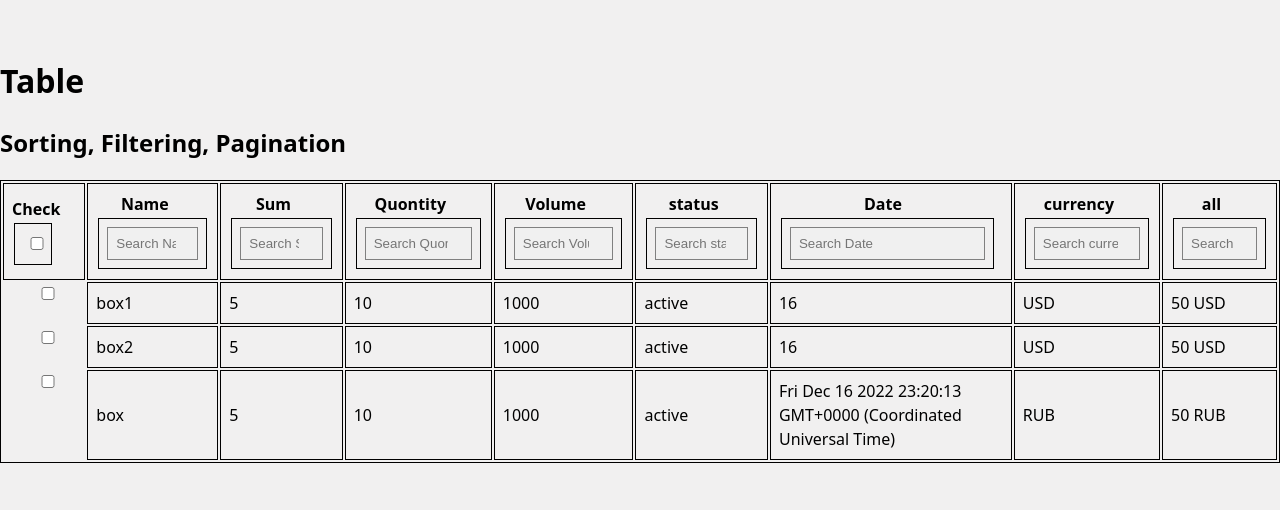
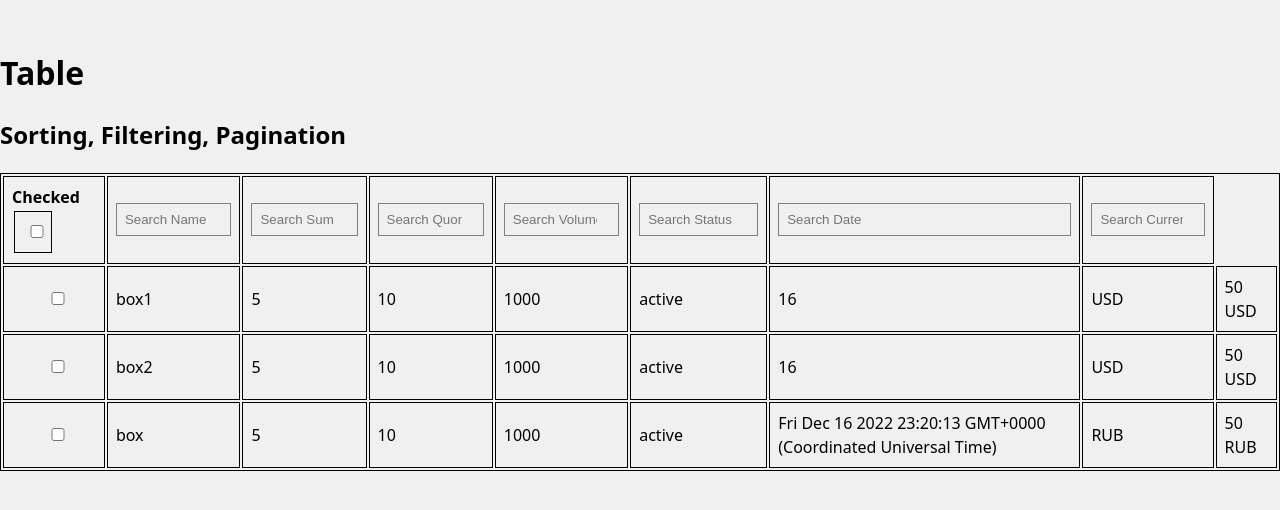
Before and after one commit to lismgmk/custom-table, a React app: page / in a window 1280 px wide. Shown: the part 140-650 px from the top of the page. Built offline with nearby package versions, Linux system fonts and the light colour scheme.

Commit message:
fix filter

```diff
--- a/package.json
+++ b/package.json
@@ -45,6 +45,7 @@
   },
   "dependencies": {
     "@types/react-redux": "^7.1.24",
+    "nanoid": "^4.0.0",
     "react": "^18.2.0",
     "react-dom": "^18.2.0"
   }
--- a/src/components/Table.tsx
+++ b/src/components/Table.tsx
@@ -1,200 +1,156 @@
-import React, { useMemo, useState } from 'react';
+import { nanoid } from 'nanoid';
+import React, { useEffect, useMemo, useState } from 'react';
 import { useSelector } from 'react-redux';
 import { useAppDispatch } from '../redux/hooks/reduxHooks';
 import { currentBodyRowsSlice } from '../redux/slices/currentBodyRows';
 import { RootState } from '../redux/store';
-import { IColumn, IData } from './dto/data.interface';
-import { filterRows, paginateRows, sortRows } from './helper';
-import Pagination from './Pagination';
+import { IRows } from './dto/data.interface';
+
+const columns = [
+  { rowName: 'name', label: 'Name' },
+  { rowName: 'sum', label: 'Sum' },
+  { rowName: 'qty', label: 'Quontity' },
+  { rowName: 'volume', label: 'Volume' },
+  { rowName: 'status', label: 'Status' },
+  { rowName: 'delivery_date', label: 'Date' },
+  { rowName: 'currency', label: 'Currency' },
+];
 
 const Table = () => {
+  const [checkBoxOne, setCheckBoxOne] = useState<{ [key: string]: boolean }>(
+    {},
+  );
   const dispatch = useAppDispatch();
   const redux = useSelector((state: RootState) => state.currentBodyRows);
-  // console.log(rowsRedux.allFilteredRows, ';;;;;');
+  const [filters, setFilters] = useState<{
+    [key: string]: string;
+  }>({});
+  const [mainCheck, setMainCheck] = useState<boolean>(false);
+  useEffect(() => {
+    console.log(filters, 'enter');
 
-  // const { columns, rows } = props;
-  // const [activePage, setActivePage] = useState(1);
-  // const [filters, setFilters] = useState({});
-  // const [sort, setSort] = useState({ order: 'asc', orderBy: 'id' });
-  // const rowsPerPage = 3;
+    dispatch(currentBodyRowsSlice.actions.filterRows(filters));
+  }, [filters]);
 
-  // const filteredRows = useMemo(
-  //   () => filterRows(rows, filters),
-  //   [rows, filters],
-  // );
-  // const sortedRows = useMemo(
-  //   () => sortRows(filteredRows, sort),
-  //   [filteredRows, sort],
-  // );
-  // const calculatedRows = paginateRows(sortedRows, activePage, rowsPerPage);
+  const initialCheckBox = () => {
+    const fullCheck: { [key: string]: boolean } = {};
+    Object.keys(redux.allFilteredRows).forEach((el) => {
+      fullCheck[el] = mainCheck;
+    });
+    return fullCheck;
+  };
 
-  // const count = filteredRows.length;
-  // const totalPages = Math.ceil(count / rowsPerPage);
+  // useEffect(() => {
+  //   setCheckBoxOne(initialCheckBox());
+  // }, [redux]);
 
-  // const handleSearch = (value: string, accessor: string) => {
-  //   setActivePage(1);
+  useEffect(() => {
+    setCheckBoxOne(initialCheckBox());
+  }, [mainCheck]);
 
-  //   if (value) {
-  //     setFilters((prevFilters) => ({
-  //       ...prevFilters,
-  //       [accessor]: value,
-  //     }));
-  //   } else {
-  //     setFilters((prevFilters) => {
-  //       const updatedFilters = { ...prevFilters };
-  //       // delete updatedFilters[accessor];
+  useEffect(() => {
+    dispatch(currentBodyRowsSlice.actions.setFilter(checkBoxOne));
+  }, [checkBoxOne]);
 
-  //       return updatedFilters;
-  //     });
-  //   }
-  // };
+  const handlerMainCheck = useMemo(
+    () => (checked: boolean) => {
+      setMainCheck(checked);
+    },
+    [],
+  );
+  const handlerOneCheck = (checked: boolean, key: string) => {
+    if (checked) {
+      setCheckBoxOne((previos) => ({
+        ...previos,
+        [key]: checked,
+      }));
+    } else {
+      setCheckBoxOne((prevFilters) => {
+        const updatedFilters = { ...prevFilters };
+        delete updatedFilters[key];
+        return updatedFilters;
+      });
+    }
+  };
+  console.log(checkBoxOne, 'checkbox');
 
-  // const handleSort = (accessor: any) => {
-  //   setActivePage(1);
-  //   setSort((prevSort) => ({
-  //     order:
-  //       prevSort.order === 'asc' && prevSort.orderBy === accessor
-  //         ? 'desc'
-  //         : 'asc',
-  //     orderBy: accessor,
-  //   }));
-  // };
+  const handleSearch = (value: string, key: string) => {
+    // setActivePage(1);
 
-  // const clearAll = () => {
-  //   setSort({ order: 'asc', orderBy: 'id' });
-  //   setActivePage(1);
-  //   setFilters({});
-  // };
-
+    if (value) {
+      setFilters((prevFilters) => ({
+        ...prevFilters,
+        [key]: value,
+      }));
+    } else {
+      setFilters((prevFilters) => {
+        const updatedFilters = { ...prevFilters };
+        delete updatedFilters[key];
+        return updatedFilters;
+      });
+    }
+  };
   return (
     <>
       <table>
         <thead>
           <tr>
-            {Object.entries(redux.filters).map(([key, value], index) => {
-              return (
-                <th id={key} key={index}>
-                  <span>{value.label}</span>
+            <th>
+              <span>Checked</span>
               <th>
                 <input
-                      type={value.type}
-                      placeholder={`Search ${value.label}`}
-                      value={value.searchValue}
-                      checked={value.checked}
-                      onChange={(event) =>
-                        dispatch(
-                          currentBodyRowsSlice.actions.filterRows({
-                            [key]: event.target.value,
-                          }),
-                        )
-                      }
+                  type='checkbox'
+                  checked={mainCheck}
+                  onChange={(event) => handlerMainCheck(event.target.checked)}
                 />
               </th>
-
-                  {/* <button onClick={() => handleSort(column.accessor)}>
-                    {sortIcon()}
-                  </button> */}
             </th>
-              );
-            })}
-            {/* {Object.entries(redux.filters).map((column) => {
-              const sortIcon = () => {
-                if (column.accessor === sort.orderBy) {
-                  if (sort.order === 'asc') {
-                    return '⬆️';
-                  }
-                  return '⬇️';
-                } else {
-                  return '️↕️';
-                }
-              };
+            {columns.map((column) => {
               return (
-                <th key={column.accessor}>
-                  <span>{column.label}</span>
-                  <button onClick={() => handleSort(column.accessor)}>
-                    {sortIcon()}
-                  </button>
-                </th>
-              );
-            })} */}
-          </tr>
-          {/* <tr>
-            {columns.map((column, index: number) => {
-              // {columns.map((column, index: number) => {
-              return (
-                <th key={index}>
+                <th key={column.rowName}>
                   <input
-                    key={`${column.accessor}-search`}
                     type='search'
                     placeholder={`Search ${column.label}`}
-                    // value={filters[column.accessor]}
+                    value={filters[column.rowName]}
                     onChange={(event) =>
-                      handleSearch(event.target.value, column.accessor)
+                      handleSearch(event.target.value, column.rowName)
                     }
                   />
                 </th>
               );
             })}
-          </tr> */}
+          </tr>
         </thead>
         <tbody>
-          {Object.entries(redux.allFilteredRows).map(([key, value], index) => {
+          {Object.entries(redux.allFilteredRows).map(([key, value]) => {
             return (
-              <tr id={key} key={key}>
+              <tr
+                id={key}
+                key={`${key}_row`}
+                style={{ color: checkBoxOne[key] ? 'red' : 'black' }}
+              >
                 {Object.entries(value).map(([key2, val2]) => {
-                  if (key2 === 'checked') {
+                  if (key2 === 'id') {
                     return (
+                      <td key={`${key}_checkbox`}>
                         <input
-                        key={index + 12}
                           type='checkbox'
-                        checked={val2}
+                          checked={checkBoxOne[key]}
                           onChange={(event) =>
-                          dispatch(
-                            currentBodyRowsSlice.actions.filterRows({
-                              [key]: event.target.value,
-                            }),
-                          )
+                            handlerOneCheck(event.target.checked, key)
                           }
                         />
+                      </td>
                     );
-                  }
-                  if (key2 !== 'id') {
-                    return <td key={index + 100}>{val2}</td>;
+                  } else {
+                    return <td key={`${key}_checkbox`}>{val2}</td>;
                   }
                 })}
               </tr>
             );
           })}
-          {/*
-          {rowsRedux.allFilteredRows.map((row, index1: number) => {
-            return (
-              <tr key={index1}>
-                {Object.values(row).map((el, index) => {
-                  return <td key={index + 100}>{el}</td>;
-                })}
-              </tr>
-            );
-          })} */}
         </tbody>
       </table>
-
-      {/* {count > 0 ? (
-        <Pagination
-          activePage={activePage}
-          count={count}
-          rowsPerPage={rowsPerPage}
-          totalPages={totalPages}
-          setActivePage={setActivePage}
-        />
-      ) : (
-        <p>No data found</p>
-      )} */}
-
-      {/* <div>
-        <p>
-          <button onClick={clearAll}>Clear all</button>
-        </p>
-      </div> */}
     </>
   );
 };
--- a/src/components/dto/data.interface.ts
+++ b/src/components/dto/data.interface.ts
@@ -22,7 +22,6 @@ export interface IRows {
   name?: string;
   delivery_date?: string;
   currency?: string;
-  checked?: boolean;
   all?: string;
 }
 
@@ -31,7 +30,6 @@ export interface IData {
 }
 
 export enum EnNameColumns {
-  checked = 'checked',
   name = 'name',
   sum = 'sum',
   qty = 'qty',
--- a/src/redux/slices/currentBodyRows.ts
+++ b/src/redux/slices/currentBodyRows.ts
@@ -20,57 +20,15 @@ import { orderKey } from '../../components/helpers/orderHelper';
 const initialState: {
   allRows: IData;
   allFilteredRows: IData;
-  filters: IFilters;
+  filters: { [key: string]: boolean };
   // filters: IData;
-  sort: ISort;
-  activePage: number;
-  rowsPerPage: number;
+  // sort: ISort;
+  // activePage: number;
+  // rowsPerPage: number;
 } = {
   allRows: {},
   allFilteredRows: {},
-  filters: {
-    checked: {
-      label: 'Check',
-      type: 'checkbox',
-      checked: false,
-    },
-    name: {
-      label: 'Name',
-      searchValue: '',
-      type: 'search',
-    },
-    sum: { label: 'Sum', searchValue: '', type: 'number' },
-    qty: { label: 'Quontity', searchValue: '', type: 'number' },
-    volume: {
-      label: 'Volume',
-      searchValue: '',
-      type: 'number',
-    },
-    status: {
-      label: 'status',
-      searchValue: '',
-      type: 'search',
-    },
-    delivery_date: {
-      label: 'Date',
-      searchValue: '',
-      type: 'search',
-    },
-    currency: {
-      label: 'currency',
-      searchValue: '',
-      type: 'search',
-    },
-    all: {
-      label: 'all',
-      searchValue: '',
-      type: 'search',
-    },
-  },
-  sort: { order: 'asc', orderBy: 'delivery_date' },
-
-  activePage: 1,
-  rowsPerPage: 0,
+  filters: {},
 };
 
 export const currentBodyRowsSlice = createSlice({
@@ -88,7 +46,6 @@ export const currentBodyRowsSlice = createSlice({
         const all = `${el.qty * el.sum} ${el.currency}`;
         initialState[el.id] = {
           ...orderKey(el),
-          checked: false,
           all,
         };
       });
@@ -96,22 +53,8 @@ export const currentBodyRowsSlice = createSlice({
       state.allFilteredRows = initialState;
     },
 
-    switchAllChecked: (state, action: { payload: { switch: boolean } }) => {
-      state.filters.checked.checked = action.payload.switch;
-      Object.keys(state.allFilteredRows).forEach((el) => {
-        state.allFilteredRows[el] = {
-          ...state.allFilteredRows[el],
-          checked: false,
-        };
-      });
-    },
-
-    switchOneChecked: (
-      state,
-      action: { payload: { switch: boolean; id: string } },
-    ) => {
-      state.filters.checked.checked = false;
-      state.allFilteredRows[action.payload.id].checked = action.payload.switch;
+    setFilter: (state, action: { payload: { [key: string]: boolean } }) => {
+      state.filters = action.payload;
     },
 
     filterRows: (
@@ -119,49 +62,42 @@ export const currentBodyRowsSlice = createSlice({
       action: {
         payload: {
           [key in EnNameColumns]?: string;
-          // status?: boolean;
-          // sum?: number;
-          // qty?: number;
-          // volume?: number;
-          // name?: string;
-          // delivery_date?: string;
-          // currency?: string;
         };
       },
     ) => {
       const payloadArr = Object.keys(action.payload);
-      if (isEmpty(action.payload)) {
-        state.allFilteredRows;
+      if (Object.keys(action.payload).length === 0) {
+        state.allFilteredRows = state.allRows;
       } else {
-        payloadArr.forEach((el: keyof Omit<IRows, 'id'>) => {
-          state.filters[el].searchValue = action.payload[el];
-          // state.filters[el].serchValue = action.payload[el];
-        });
-        const filteredState: IData = {};
-        Object.entries(state.allFilteredRows).forEach(([rowKey, rowValue]) => {
+        let filteredState: IData = {};
+        Object.entries(state.allRows).forEach(([rowKey, rowValue]) => {
           payloadArr.forEach((item: keyof Omit<IRows, 'id'>) => {
             const value = rowValue[item as keyof IRows];
             const searchValue = action.payload[item];
-            // if (isStrings(value)) {
-            //   return toLower(value).includes(toLower(searchValue));
-            // }
-            if (toLower(value).includes(toLower(searchValue)) !== -1) {
+
+            if (isStrings(value)) {
+              if (toLower(value).includes(toLower(searchValue))) {
                 filteredState[rowKey] = rowValue;
               }
-
-            // if (isBoolean(value)) {
-            //   return (
-            //     (searchValue === 'true' && value) ||
-            //     (searchValue === 'false' && !value)
-            //   );
-            // }
-
-            // if (isNumber(value)) {
-            //   return value == searchValue;
-            // }
+            }
+            if (isNumber(value)) {
+              if (value.toString().includes(searchValue)) {
+                filteredState[rowKey] = rowValue;
+              } else {
+                filteredState = {};
+              }
+            }
           });
         });
+        console.log(filteredState);
+
         state.allFilteredRows = filteredState;
+      }
+      // payloadArr.forEach((el: keyof Omit<IRows, 'id'>) => {
+      //   state.filters[el].searchValue = action.payload[el];
+      //   // state.filters[el].serchValue = action.payload[el];
+      // });
+
       // state.allFilteredRows.filter((row) => {
       //   return Object.keys(action.payload).every((accessor: INameColumns) => {
       //     const value = row[accessor];
@@ -184,7 +120,7 @@ export const currentBodyRowsSlice = createSlice({
       //     return false;
       //   });
       // });
-      }
+      // }
     },
   },
 });
```
Also changed, not shown: 1 other file (tests, documents, lock files or other folders). Lines whose indentation alone changed are shown as unchanged.
